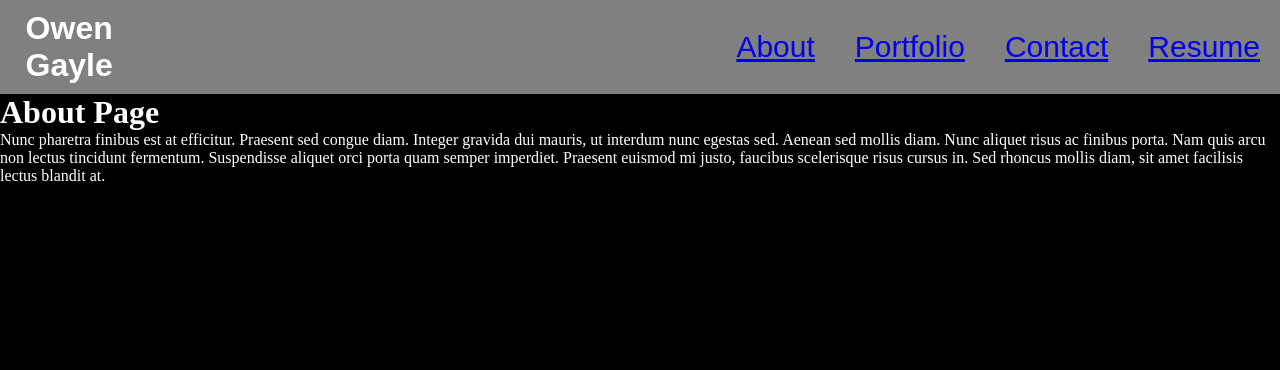
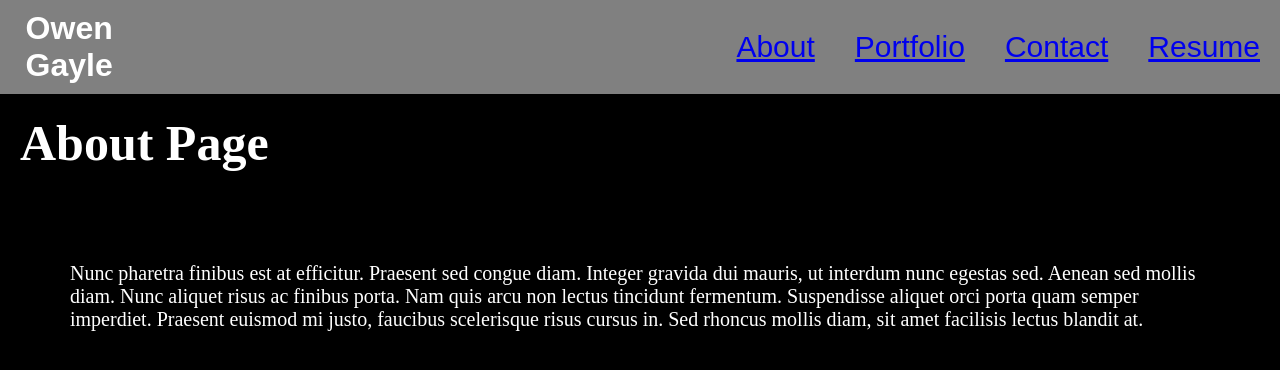
Before and after one commit to owengx/My-Portfolio, a React (Vite) app in the folder Portfolio/: page / in a window 1280 px wide. Shown: the top 370 px of the page. Built offline with nearby package versions, Linux system fonts and the light colour scheme.

Commit message:
inline styling for about page

```diff
--- a/Portfolio/src/components/PorfolioContainer.jsx
+++ b/Portfolio/src/components/PorfolioContainer.jsx
@@ -8,6 +8,7 @@ import Contact from './pages/Contact';
 
 
 export default function PortfolioContainer() {
+  //inline stlying for entire app. background, font color
   const style = {
     backgroundColor: 'black',
     minHeight: '100vh',
--- a/Portfolio/src/components/pages/AboutMe.jsx
+++ b/Portfolio/src/components/pages/AboutMe.jsx
@@ -1,8 +1,17 @@
 export default function About() {
+  const mystyle = {
+    padding: "20px",
+    fontSize:"50px",
+  }
+  const mystyle2 = {
+    padding: "20px",
+    fontSize:"20px",
+    margin: "50px",
+  }
     return (
       <div>
-        <h1 ClassName='h1'>About Page</h1>
-        <p>
+        <h1 style ={mystyle}>About Page</h1>
+        <p style={mystyle2}>
           Nunc pharetra finibus est at efficitur. Praesent sed congue diam.
           Integer gravida dui mauris, ut interdum nunc egestas sed. Aenean sed
           mollis diam. Nunc aliquet risus ac finibus porta. Nam quis arcu non
--- a/Portfolio/src/styles/About.css
+++ /dev/null
@@ -1,4 +0,0 @@
-.h1 {
-    padding-top: 20%;
-    color: orange;
-}
```
